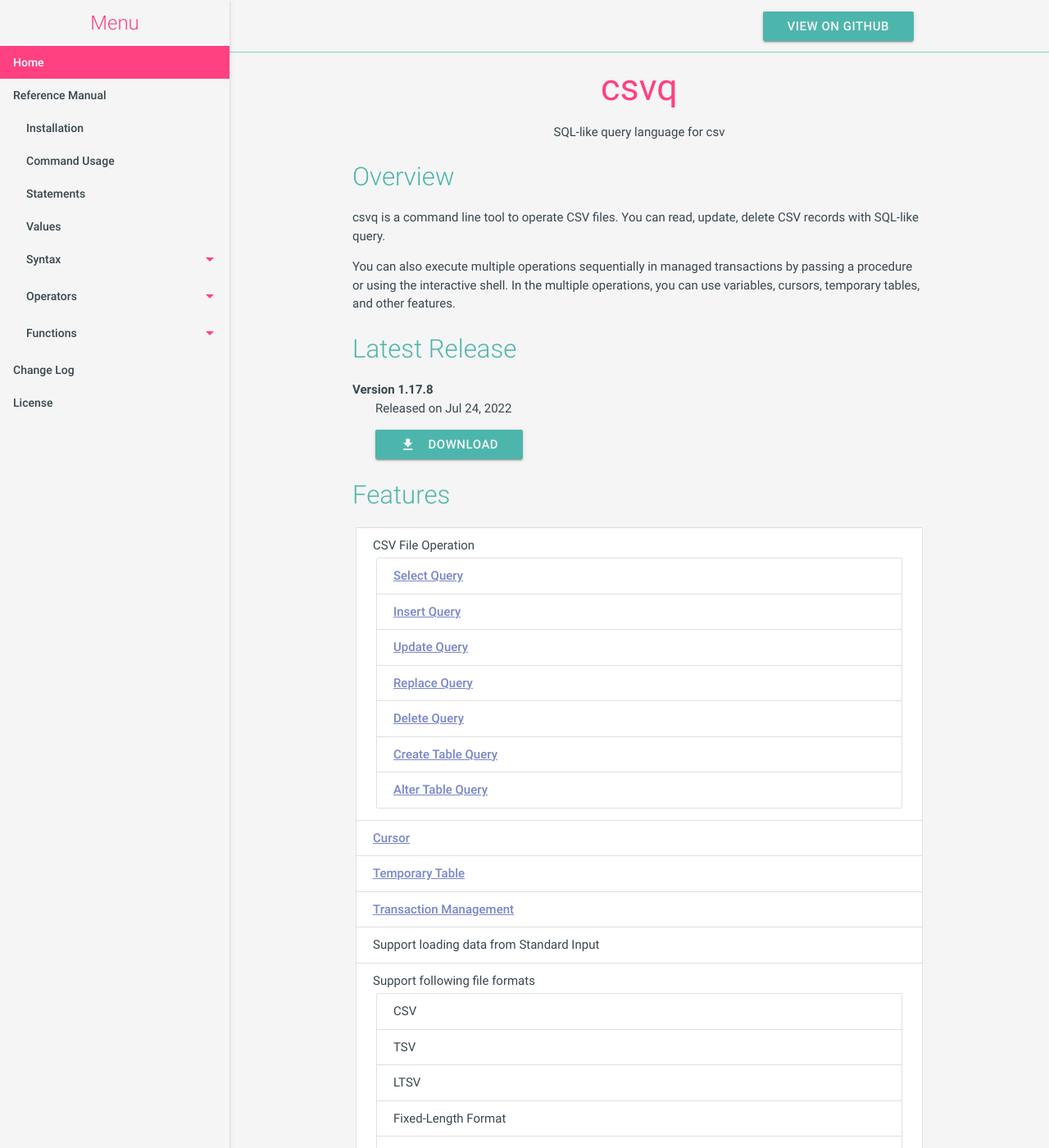
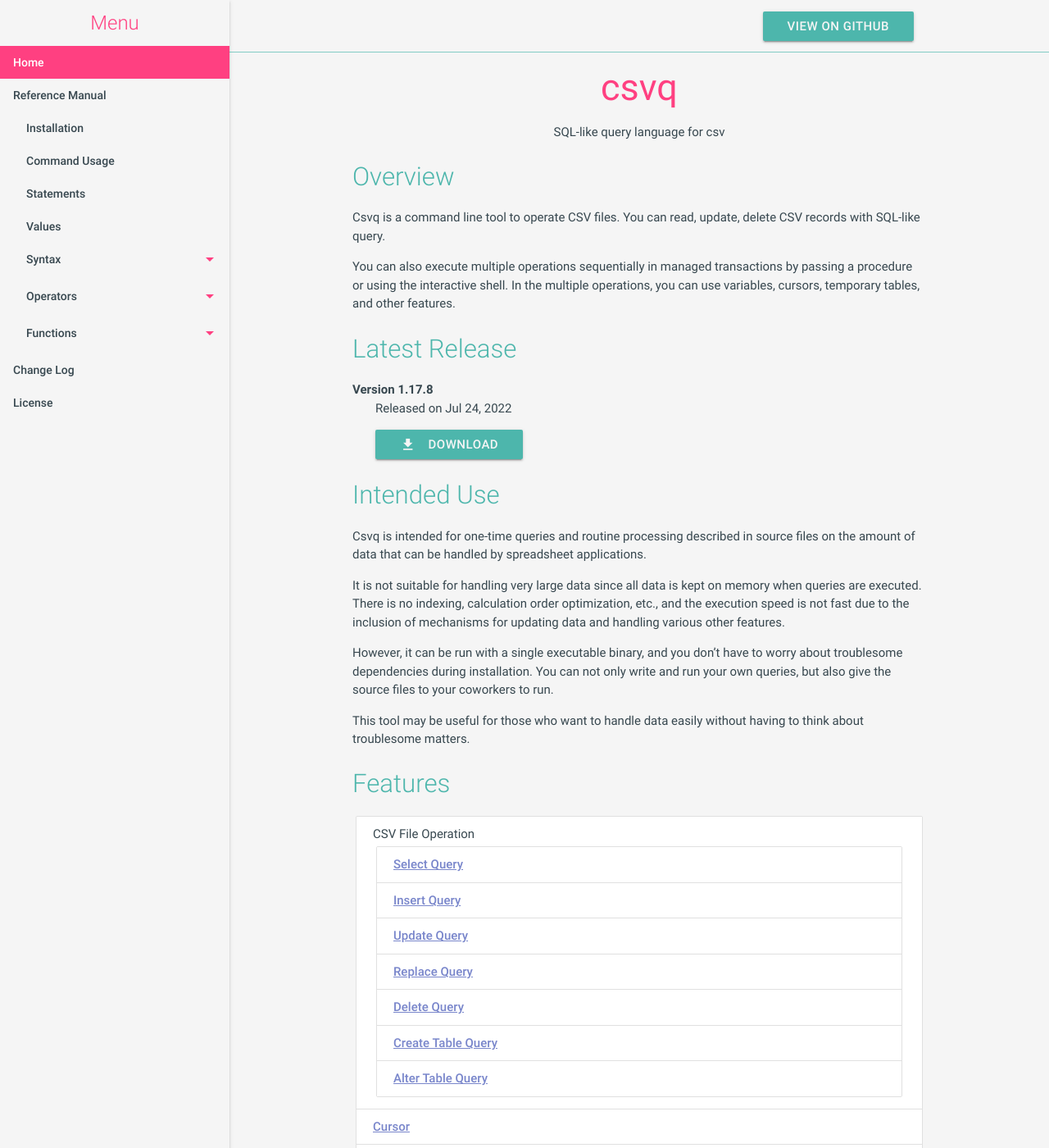
Before and after one commit to mithrandie/csvq, a Jekyll site: the page built from docs/index.md, in a window 1280 px wide and 1400 px high. Shown: the whole window at 82% size. Built offline with Jekyll 4.4.1, drawn with Linux system fonts in a browser that asks for light colours.

Commit message:
Update docs.

```diff
--- a/docs/index.md
+++ b/docs/index.md
@@ -5,7 +5,7 @@ title: csvq - SQL-like query language for csv
 
 ## Overview
 
-csvq is a command line tool to operate CSV files.
+Csvq is a command line tool to operate CSV files.
 You can read, update, delete CSV records with SQL-like query.
 
 You can also execute multiple operations sequentially in managed transactions by passing a procedure or using the interactive shell.
@@ -19,6 +19,17 @@ Version 1.17.8
   <a class="waves-effect waves-light btn" href="https://github.com/mithrandie/csvq/releases/tag/v1.17.8">
     <i class="material-icons left">file_download</i>download
   </a>
+
+## Intended Use
+Csvq is intended for one-time queries and routine processing described in source files on the amount of data that can be handled by spreadsheet applications.
+
+It is not suitable for handling very large data since all data is kept on memory when queries are executed.
+There is no indexing, calculation order optimization, etc., and the execution speed is not fast due to the inclusion of mechanisms for updating data and handling various other features.
+
+However, it can be run with a single executable binary, and you don't have to worry about troublesome dependencies during installation.
+You can not only write and run your own queries, but also give the source files to your coworkers to run.
+
+This tool may be useful for those who want to handle data easily without having to think about troublesome matters.
 
 ## Features
 
```
Also changed, not shown: README.md.
